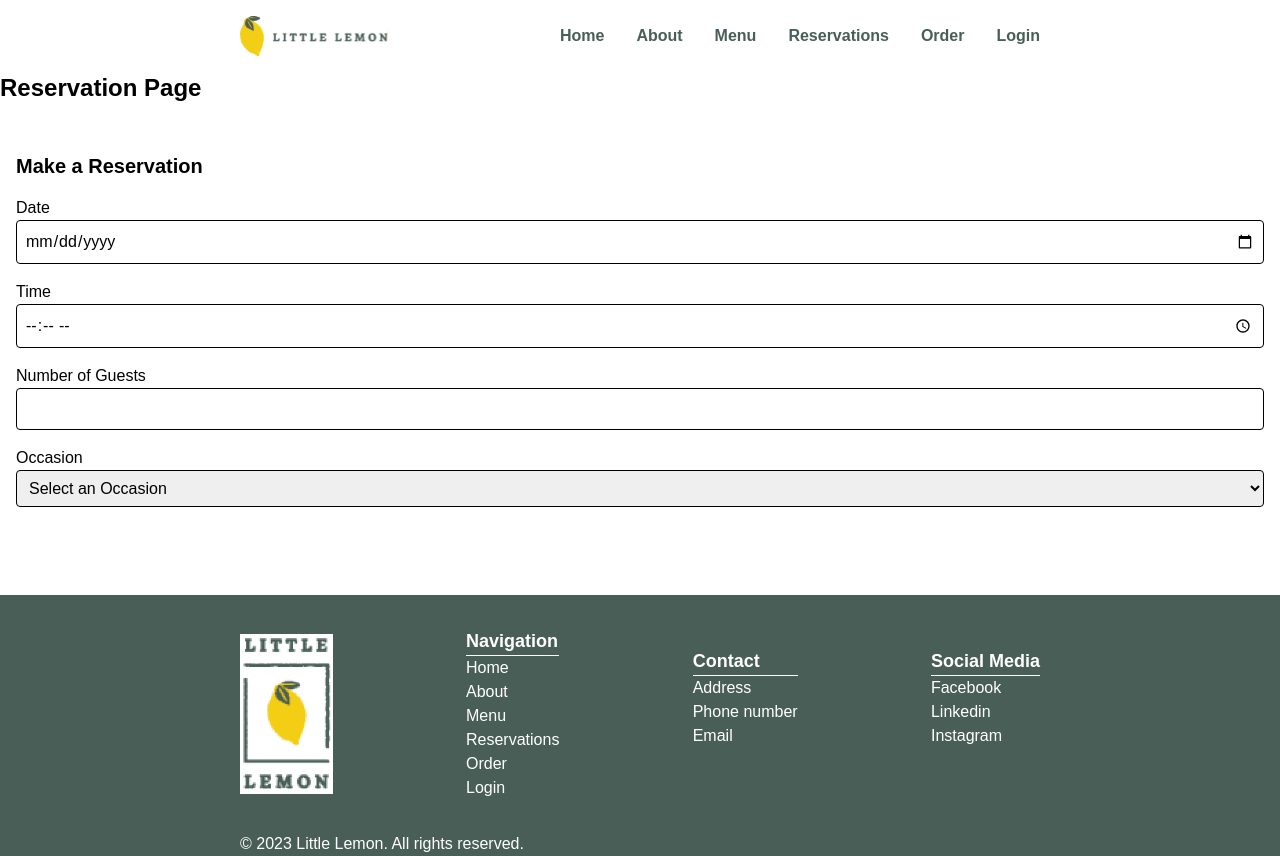
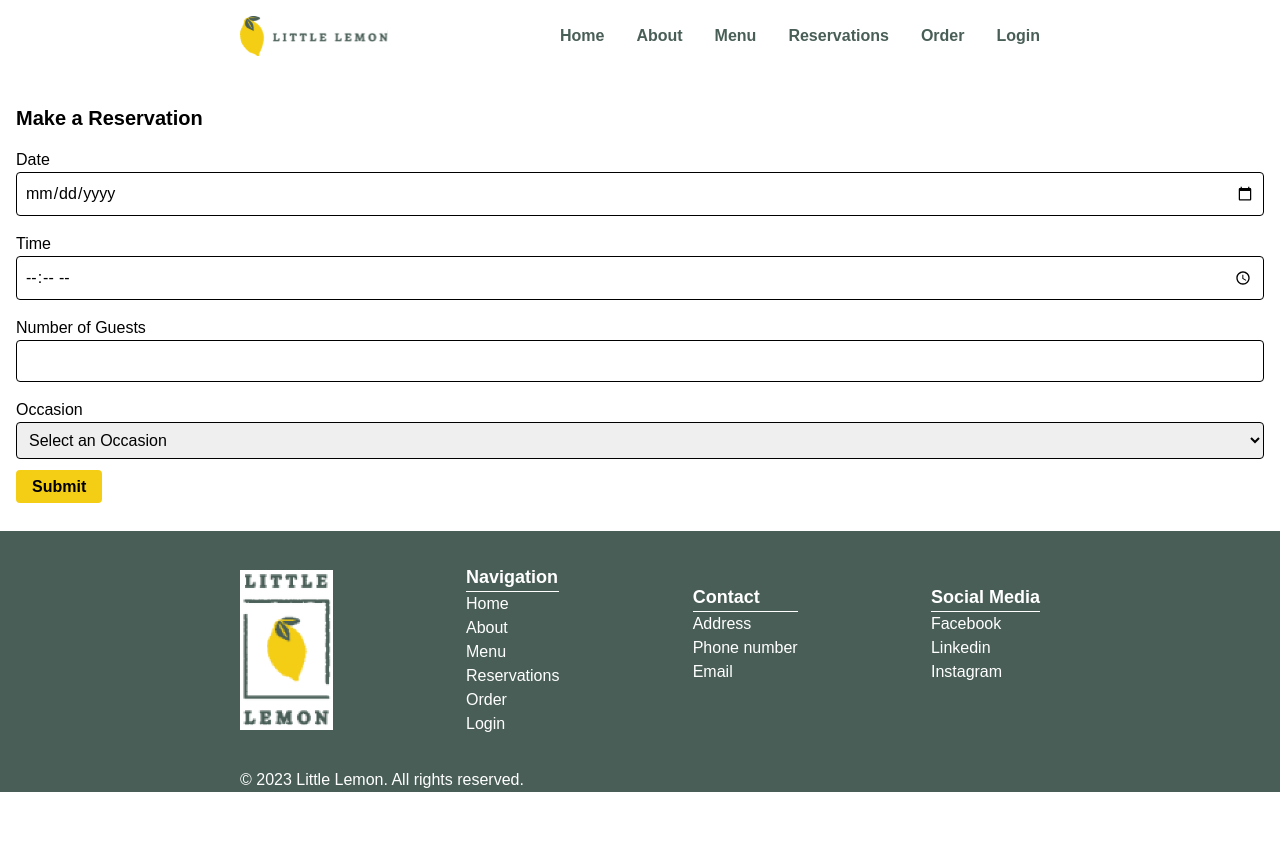
Before and after one commit to OpeDada/new-little, a React (Create React App) app: page /reservation in a window 1280 px wide. After the commit the page ends 800 px from the top, so only its background shows below. Built offline with nearby package versions, Linux system fonts and the light colour scheme.

Commit message:
deleted unused code and added a link to the submit button

```diff
--- a/src/components/pages/Reservationpage/BookingForm.js
+++ b/src/components/pages/Reservationpage/BookingForm.js
@@ -1,4 +1,5 @@
 import React, { useState } from "react";
+import { Link } from "react-router-dom";
 
 const BookingForm = () => {
   const [formData, setFormData] = useState({
@@ -85,24 +86,15 @@ const BookingForm = () => {
             <option value="Anniversary">Anniversary</option>
           </select>
         </div>
-        <button
-          type="submit"
-          className="bg-blue-500 text-white px-4 py-2 rounded hover:bg-blue-600"
+        <Link
+          to="/confirmation"
+          className="bg-yellow hover:bg-green hover:text-white hover:border border-gray font-bold py-2 px-4 rounded"
         >
-          Submit Reservation
-        </button>
+          <button type="submit">Submit</button>
+        </Link>
       </form>
     </div>
   );
 };
 
-const ReservationPage = () => {
-  return (
-    <div>
-      <h1 className="text-2xl font-semibold mb-4">Reservation Page</h1>
-      <BookingForm />
-    </div>
-  );
-};
-
-export default ReservationPage;
+export default BookingForm;
```
